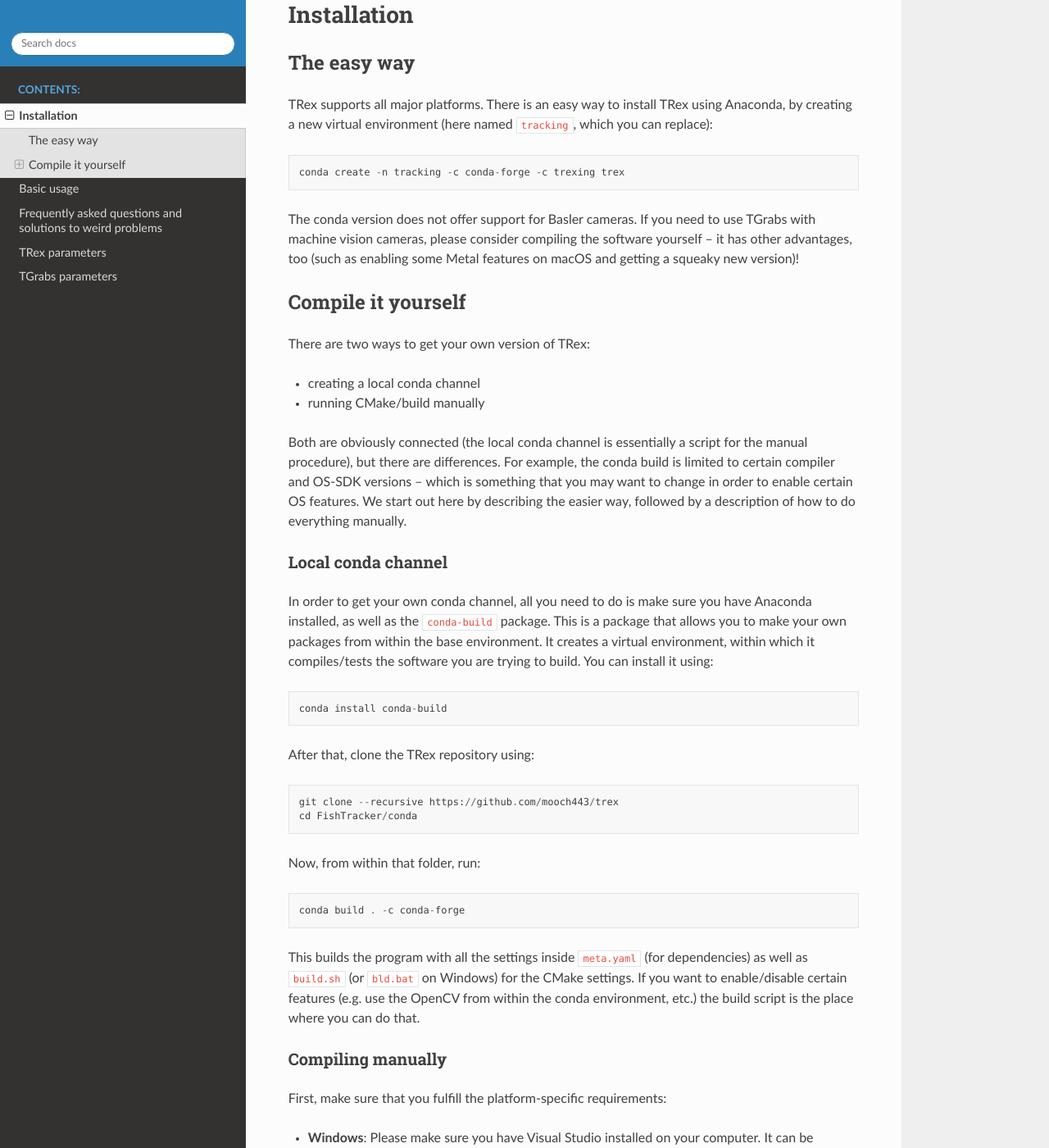
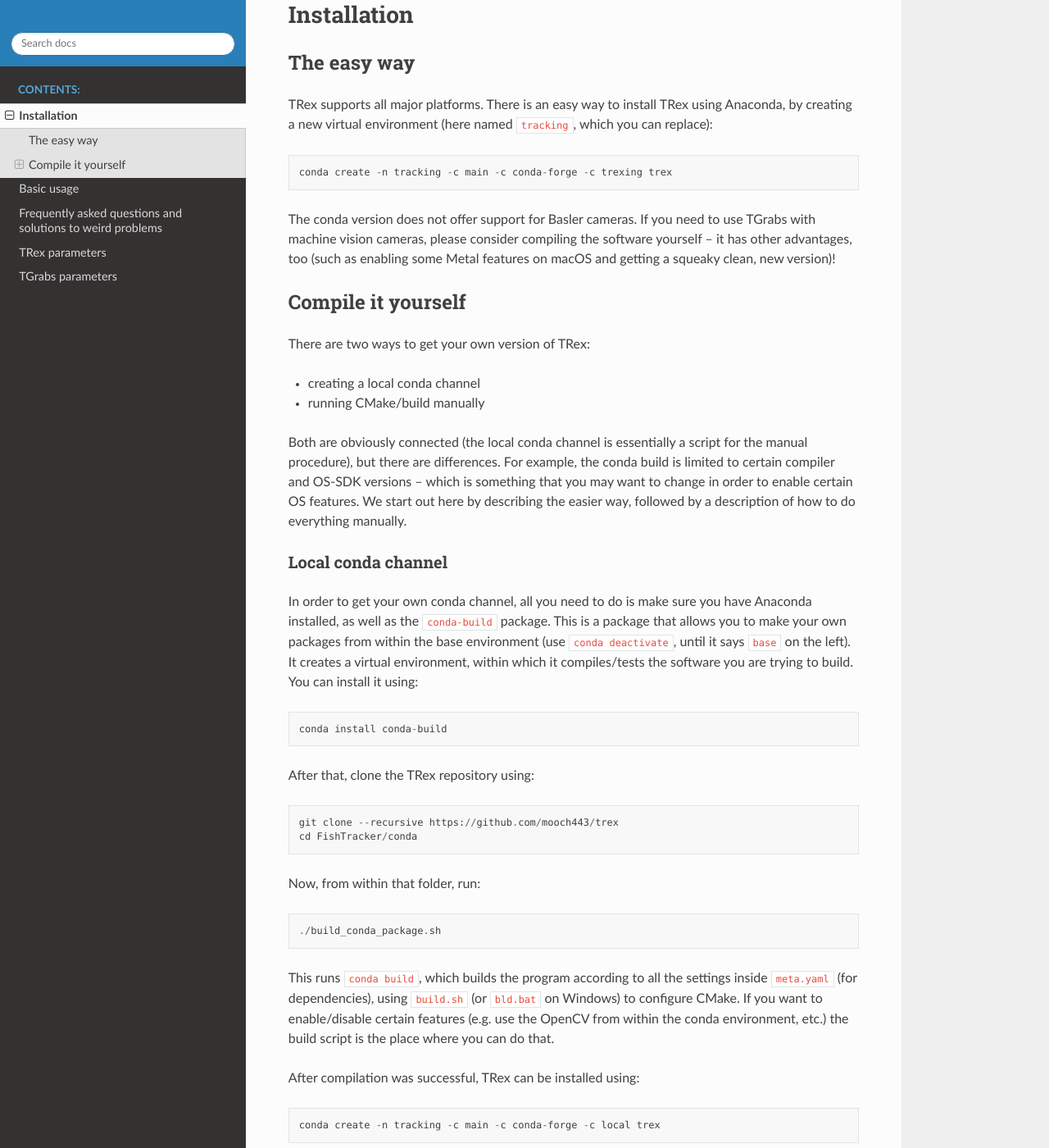
Before and after one commit to mooch443/trex, a Sphinx documentation site: the page built from docs/install.rst, in a window 1280 px wide and 1400 px high, scrolled down 249 px. Shown: the whole window at 82% size. Built offline with Sphinx 7.4.7 and the Read the Docs theme 2.0.0, drawn with Linux system fonts in a browser that asks for light colours; some of the changed text lies outside the part shown.

Commit message:
no message

```diff
--- a/docs/install.rst
+++ b/docs/install.rst
@@ -14,9 +14,9 @@
 
 |trex| supports all major platforms. There is an easy way to install |trex| using Anaconda, by creating a new virtual environment (here named ``tracking``, which you can replace)::
 
-	conda create -n tracking -c conda-forge -c trexing trex
+	conda create -n tracking -c main -c conda-forge -c trexing trex
 
-The conda version does not offer support for Basler cameras. If you need to use |grabs| with machine vision cameras, please consider compiling the software yourself -- it has other advantages, too (such as enabling some Metal features on macOS and getting a squeaky new version)!
+The conda version does not offer support for Basler cameras. If you need to use |grabs| with machine vision cameras, please consider compiling the software yourself -- it has other advantages, too (such as enabling some Metal features on macOS and getting a squeaky clean, new version)!
 
 Compile it yourself
 *******************
@@ -31,7 +31,7 @@
 Local conda channel
 ===================
 
-In order to get your own conda channel, all you need to do is make sure you have Anaconda installed, as well as the ``conda-build`` package. This is a package that allows you to make your own packages from within the base environment. It creates a virtual environment, within which it compiles/tests the software you are trying to build. You can install it using::
+In order to get your own conda channel, all you need to do is make sure you have Anaconda installed, as well as the ``conda-build`` package. This is a package that allows you to make your own packages from within the base environment (use ``conda deactivate``, until it says ``base`` on the left). It creates a virtual environment, within which it compiles/tests the software you are trying to build. You can install it using::
 
 	conda install conda-build
 
@@ -42,9 +42,15 @@
 
 Now, from within that folder, run::
 
-	conda build . -c conda-forge
+	./build_conda_package.sh
 
-This builds the program with all the settings inside ``meta.yaml`` (for dependencies) as well as ``build.sh`` (or ``bld.bat`` on Windows) for the CMake settings. If you want to enable/disable certain features (e.g. use the OpenCV from within the conda environment, etc.) the build script is the place where you can do that.
+This runs ``conda build``, which builds the program according to all the settings inside ``meta.yaml`` (for dependencies), using ``build.sh`` (or ``bld.bat`` on Windows) to configure CMake. If you want to enable/disable certain features (e.g. use the OpenCV from within the conda environment, etc.) the build script is the place where you can do that.
+
+After compilation was successful, |trex| can be installed using::
+
+	conda create -n tracking -c main -c conda-forge -c local trex
+
+Notice there is a ``-c local``, instead of the ``-c trexing`` from the first section.
 
 Compiling manually
 ==================
```
Also changed, not shown: 1 other file.
